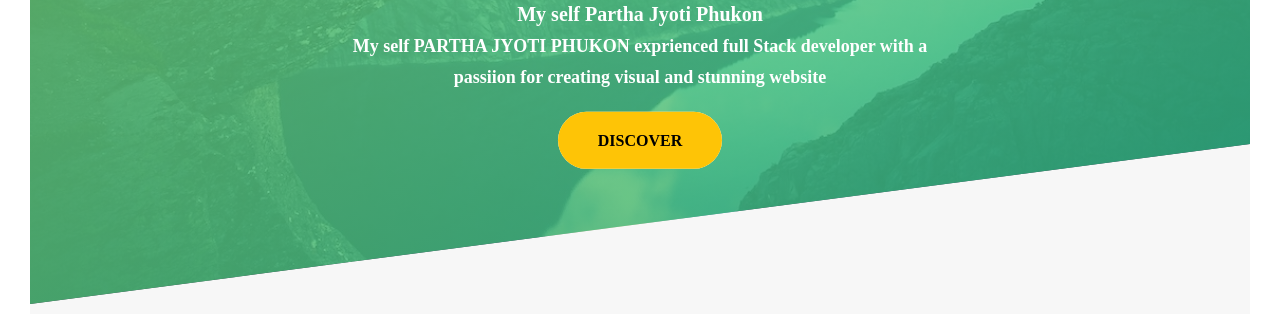
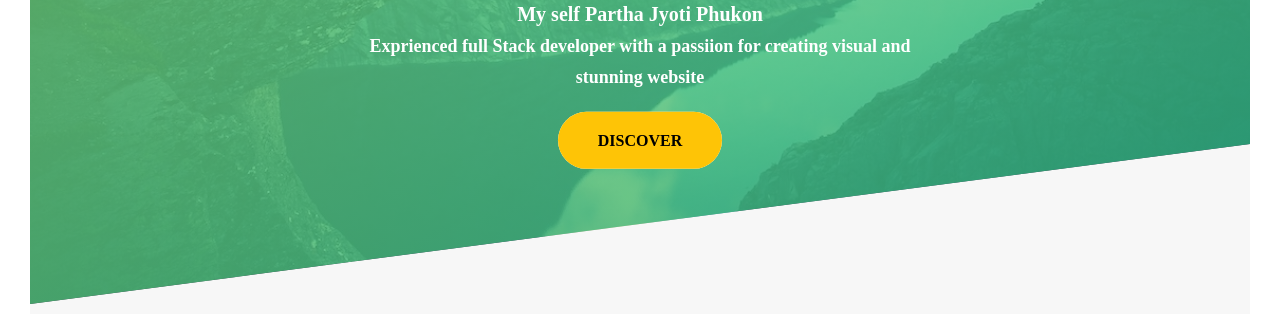
Before and after one commit to Khhokh/MYPORTFOLIO, a website: page index.html in a window 1280 px wide. Shown: the part 486-800 px from the top of the page. Drawn offline with Linux system fonts and the light colour scheme.

Commit message:
Update index.html

```diff
--- a/index.html
+++ b/index.html
@@ -45,7 +45,7 @@
                 <h1 class="heading-primary">
                     <span class="heading-primary--main">HELLO</span>
                     <span class="heading-primary-main">My self Partha Jyoti Phukon </span>
-                    <span class="heading-primary--sub">My self PARTHA JYOTI PHUKON  exprienced full Stack developer with a passiion for creating visual and stunning website</span>
+                    <span class="heading-primary--sub">Exprienced full Stack developer with a passiion for creating visual and stunning website</span>
                     <!-- <p class="para">My name <strong> PARTHA JYOTI PHUKON </strong></p> -->
 
 
```
